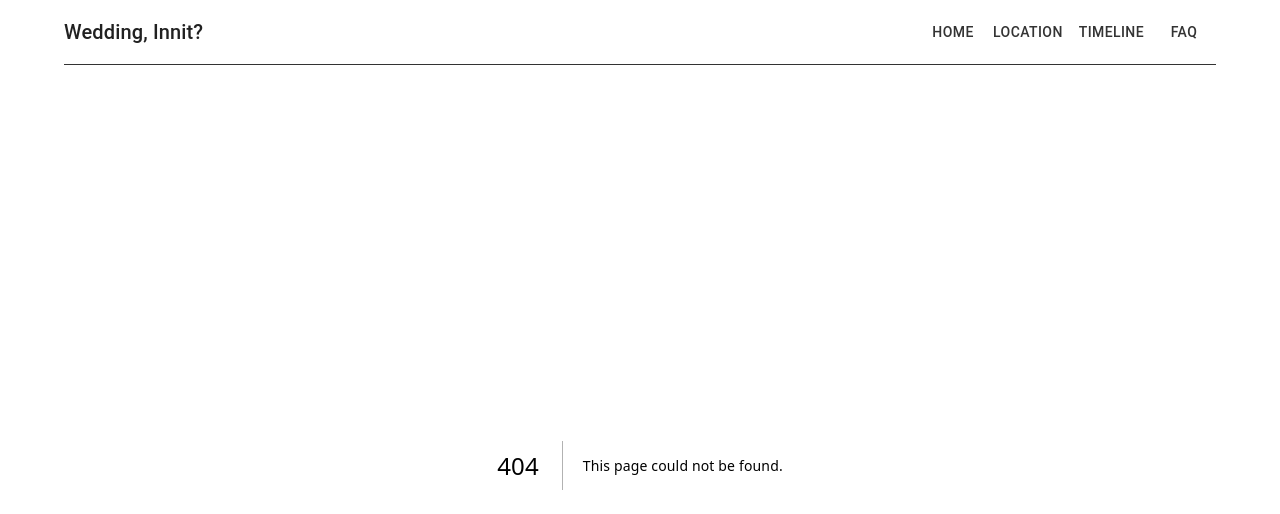
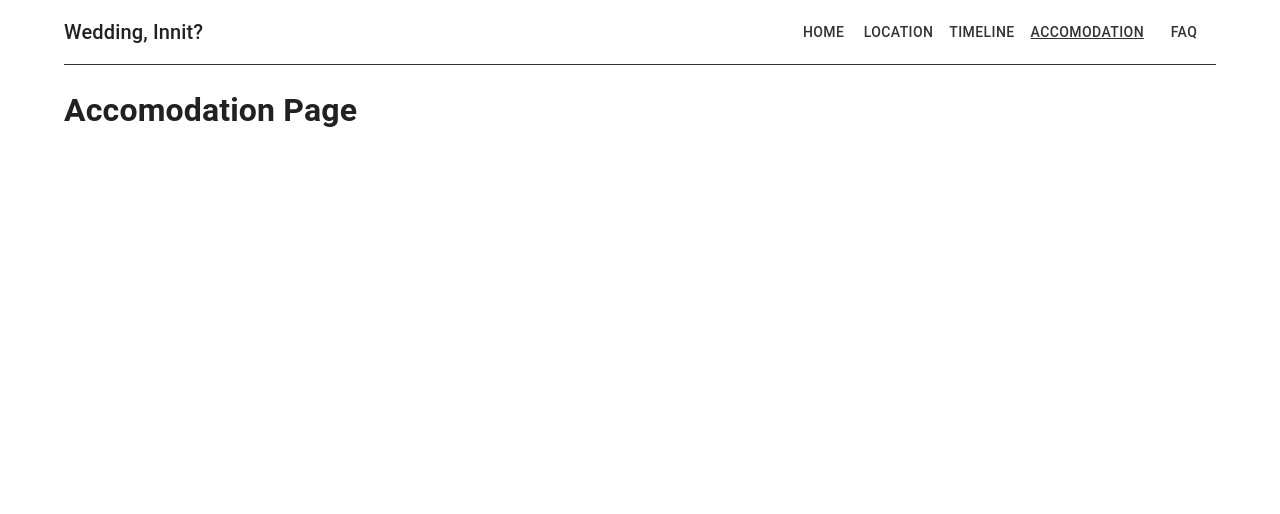
Before and after one commit to gordonwoodbine/weddingsite-clone, a Next.js app: page /accomodation in a window 1280 px wide. Before the commit this address had no page. Shown: the top 514 px of the page. Built offline with nearby package versions, Linux system fonts and the light colour scheme.

Commit message:
add accomodation page

```diff
--- /dev/null
+++ b/pages/accomodation.js
@@ -0,0 +1,8 @@
+const Accomodation = () => {
+  return (
+    <div>
+      <h1>Accomodation Page</h1>
+    </div>
+  );
+};
+export default Accomodation;
--- a/routes/routes.js
+++ b/routes/routes.js
@@ -15,8 +15,13 @@ export const routes = [
     name: 'Timeline',
   },
   {
+    id: 'accomodation',
+    path: '/accomodation',
+    name: 'Accomodation'
+  },
+  {
     id: 'faq',
     path: '/faq',
     name: 'FAQ',
-  },
+  }
 ];
```
